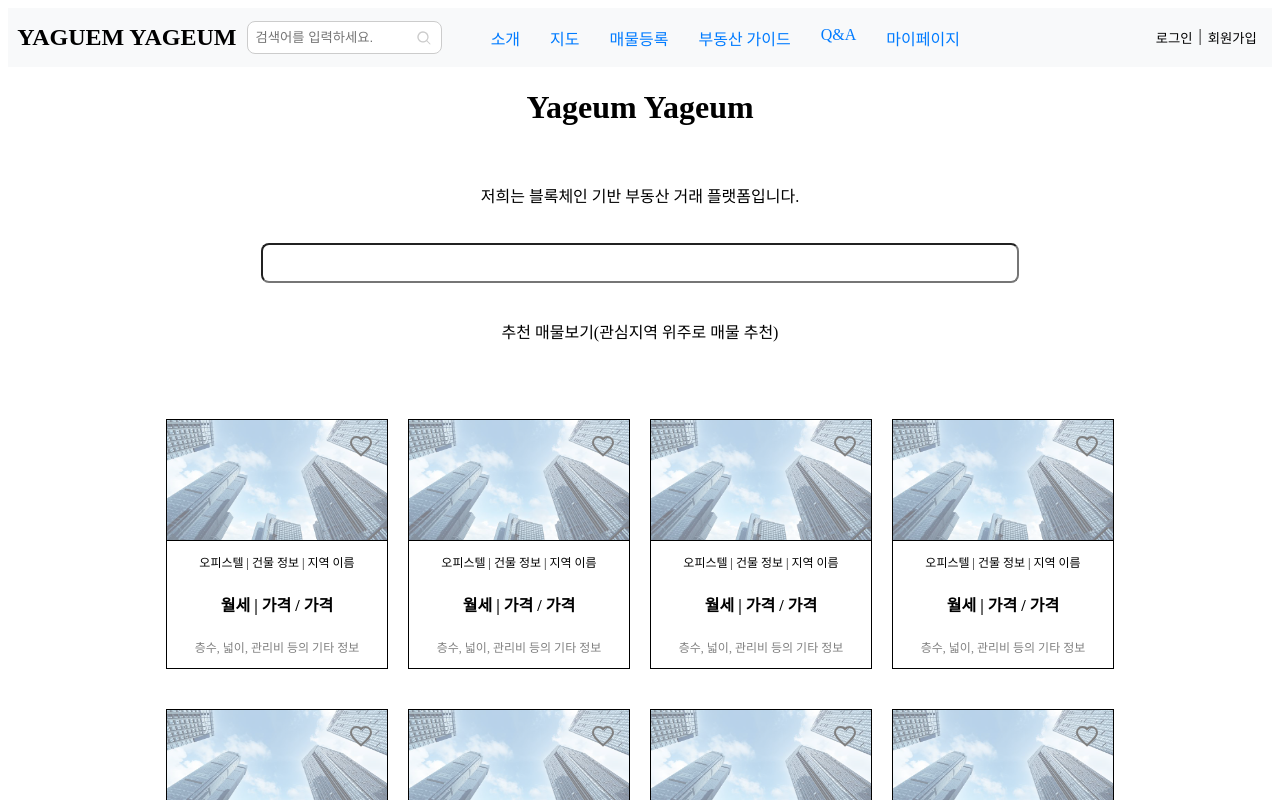
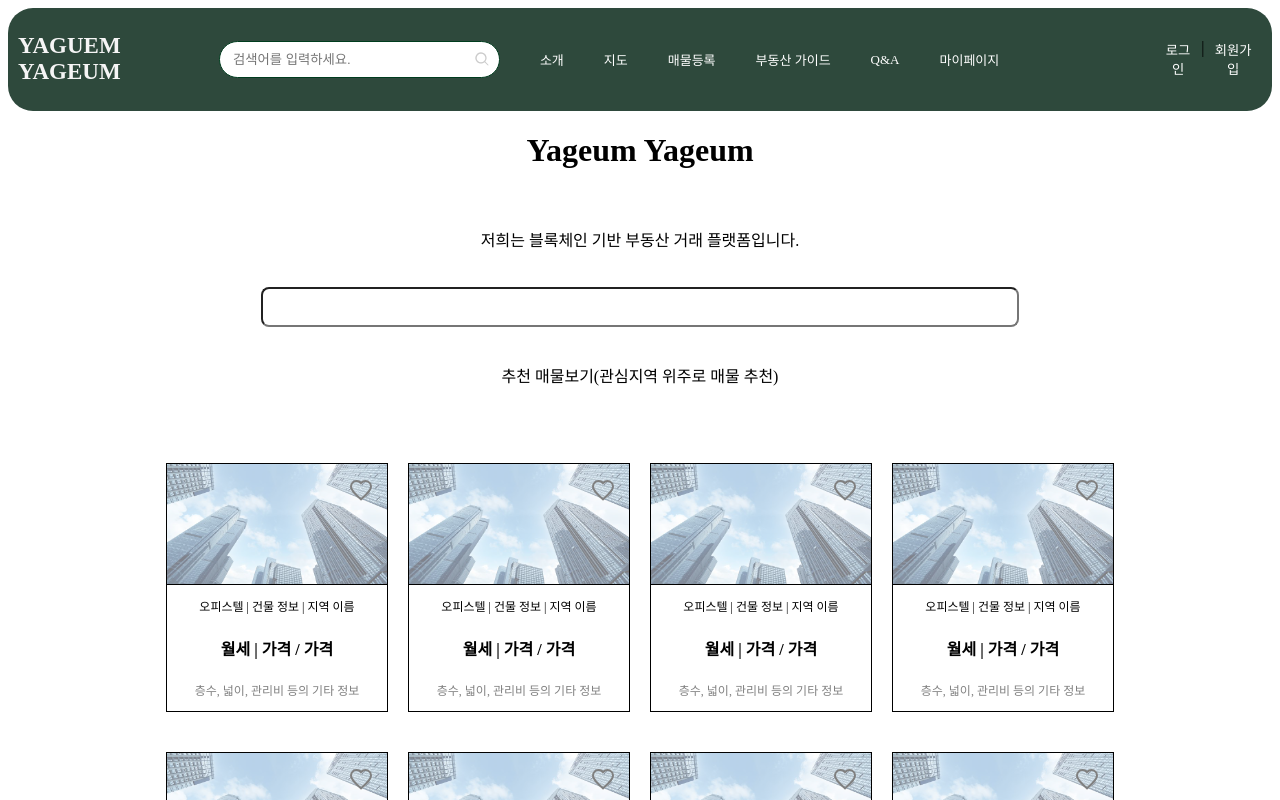
Before and after one commit to YAGEUM-YAGEUM/Yageum_Frontend, a Next.js app: page / in a window 1280 px wide. Shown: the top 800 px of the page. Built offline with nearby package versions, Linux system fonts and the light colour scheme.

Commit message:
style: 헤더 UI 변경

```diff
--- a/src/components/common/Header.module.css
+++ b/src/components/common/Header.module.css
@@ -1,23 +1,24 @@
 .headerContainer {
-  width: 100%;
-  background-color: #f8f9fa;
+  background-color: #2e493c;
   display: flex;
   justify-content: space-evenly;
   align-items: center;
+  border-radius: 25px;
+  padding: 10px;
 }
 .inputContainer {
   display: flex;
-  gap: 10px;
+  gap: 18px;
 }
 
 .logo {
-  font-size: 24px;
+  font-size: 23px;
   color: black;
 }
 
 .logo a {
   text-decoration: none;
-  color: black;
+  color: whitesmoke;
 }
 
 .searchContainer {
@@ -27,10 +28,12 @@
 }
 
 .searchInput {
-  padding: 0.5rem;
-  border: 1px solid #ccc;
-  border-radius: 8px;
+  padding: 10px;
+  padding-left: 13px;
+  border: 1px solid #003c1e;
+  border-radius: 20px;
   outline: none;
+  width: 20vw;
 }
 
 .searchIcon {
@@ -46,7 +49,7 @@
 }
 .navigation {
   display: flex;
-  gap: 30px;
+  gap: 40px;
   width: 650px;
 }
 .navigation li {
@@ -55,7 +58,8 @@
 
 .navigation a {
   text-decoration: none;
-  color: #007bff;
+  color: #ffffff;
+  font-size: 13px;
 }
 
 .navigation a:hover {
@@ -68,6 +72,6 @@
 }
 
 .button a {
-  color: inherit;
+  color: white;
   text-decoration: none;
 }
--- a/src/components/common/Header.tsx
+++ b/src/components/common/Header.tsx
@@ -25,19 +25,29 @@ function Header() {
       </div>
       <ul className={styles.navigation}>
         <li>
-          <Link href="/about">소개</Link>
+          <Link href="/about" legacyBehavior>
+            소개
+          </Link>
         </li>
         <li>
-          <Link href="/map">지도</Link>
+          <Link href="/map" legacyBehavior>
+            지도
+          </Link>
         </li>
         <li>
-          <Link href="/register">매물등록</Link>
+          <Link href="/register" legacyBehavior>
+            매물등록
+          </Link>
         </li>
         <li>
-          <Link href="/guide">부동산 가이드</Link>
+          <Link href="/guide" legacyBehavior>
+            부동산 가이드
+          </Link>
         </li>
         <li>
-          <Link href="/qa">Q&A</Link>
+          <Link href="/qa" legacyBehavior>
+            Q&A
+          </Link>
         </li>
         <li>
           <Link href="/mypage">마이페이지</Link>
```
